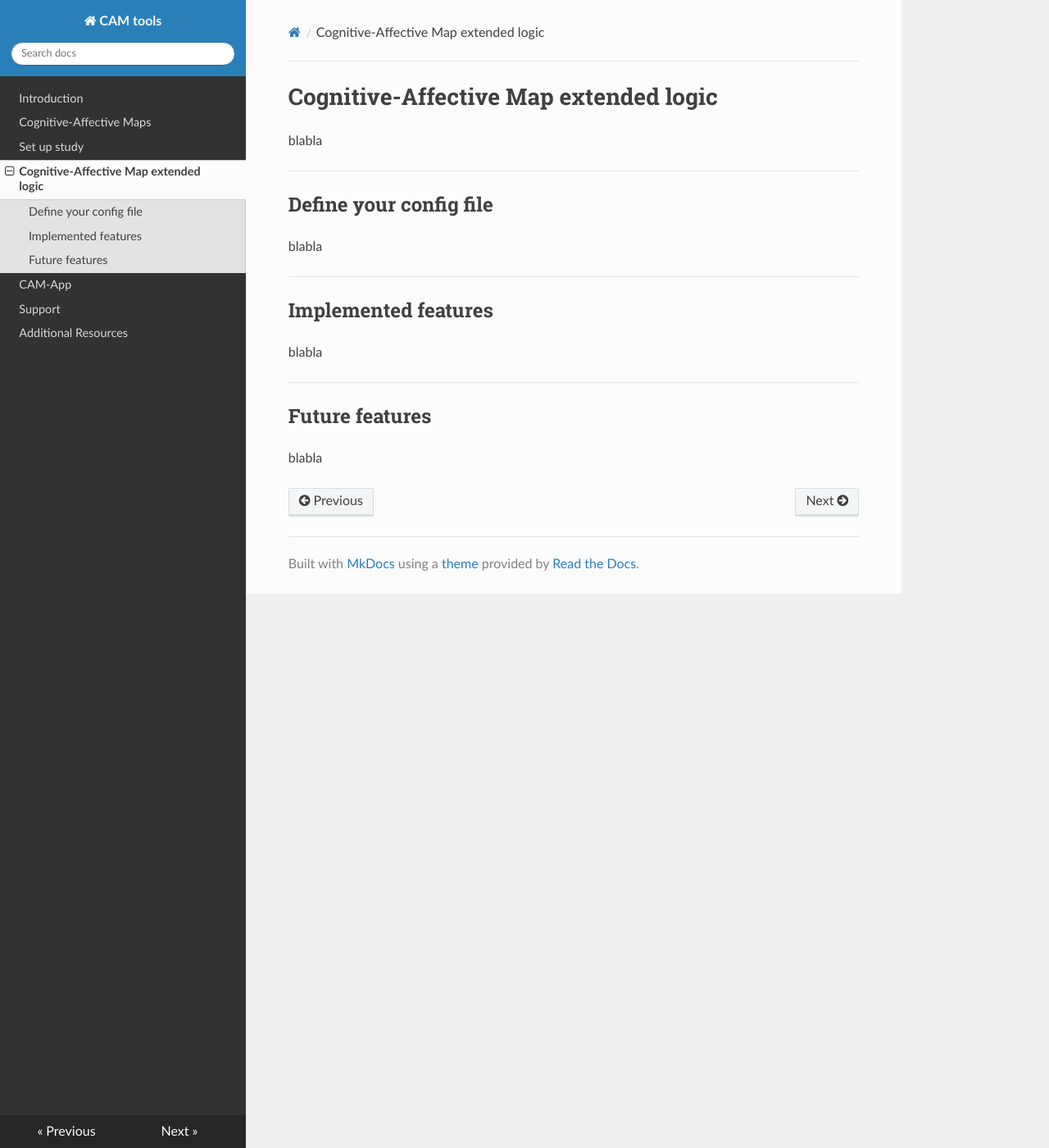
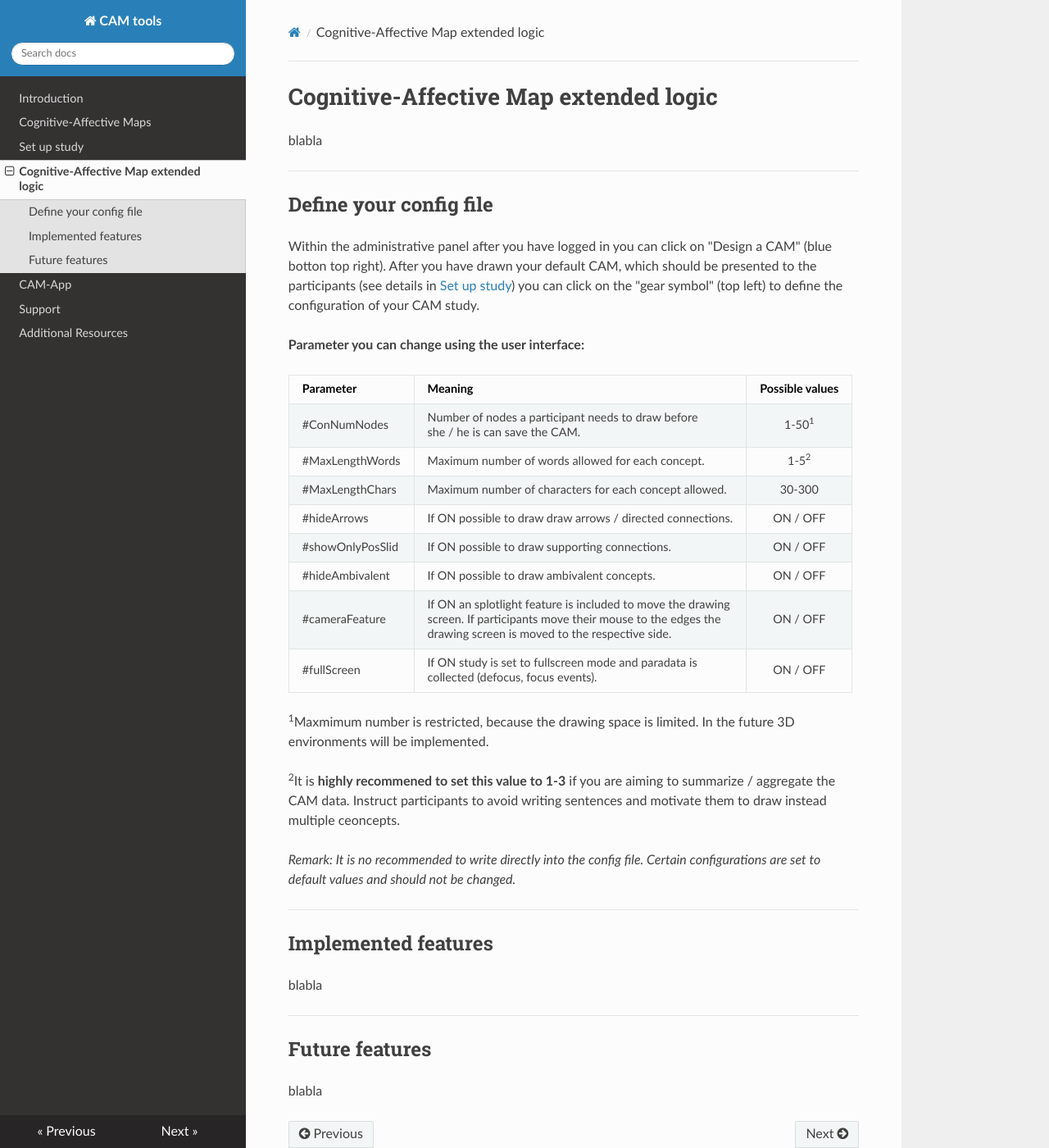
Before and after one commit to FennStatistics/CAMtools_documentation, an MkDocs documentation site: the page built from docs/Cognitive-Affective Map extended logic.md, in a window 1280 px wide and 1400 px high. Shown: the whole window at 82% size. Built offline with MkDocs 1.6.1, drawn with Linux system fonts in a browser that asks for light colours; nearby versions of some CDN libraries.

Commit message:
adjust set up study

```diff
--- a/docs/Cognitive-Affective Map extended logic.md
+++ b/docs/Cognitive-Affective Map extended logic.md
@@ -7,7 +7,29 @@ blabla
 Define your config file
 ------------
 
-blabla
+Within the administrative panel after you have logged in you can click on "Design a CAM" (blue botton top right). After you have drawn your default CAM, which should be presented to the participants (see details in [Set up study](Set up study.md)) you can click on the "gear symbol" (top left) to define the configuration of your CAM study.
+
+
+**Parameter you can change using the user interface:**
+
+| Parameter   |      Meaning      |  Possible values |
+|----------|:-------------|:------:|
+| #ConNumNodes    | Number of nodes a participant needs to draw before <br> she / he is can save the CAM. | 1-50<sup>1</sup> |
+| #MaxLengthWords | Maximum number of words allowed for each concept.   |  1-5<sup>2</sup> |
+| #MaxLengthChars | Maximum number of characters for each concept allowed. | 30-300 |
+| #hideArrows | If ON possible to draw draw arrows / directed connections. | ON / OFF |
+| #showOnlyPosSlid | If ON possible to draw supporting connections. | ON / OFF |
+| #hideAmbivalent | If ON possible to draw ambivalent concepts. | ON / OFF |
+| #cameraFeature | If ON  an splotlight feature is included to move the drawing <br> screen. If participants move their mouse to the edges the <br> drawing screen is moved to the respective side. | ON / OFF |
+| #fullScreen | If ON study is set to fullscreen mode and paradata is <br> collected (defocus, focus events). | ON / OFF |
+
+
+<sup>1</sup>Maxmimum number is restricted, because the drawing space is limited. In the future 3D environments will be implemented.
+
+<sup>2</sup>It is **highly recommened to set this value to 1-3** if you are aiming to summarize / aggregate the CAM data. Instruct participants to avoid writing sentences and motivate them to draw instead multiple ceoncepts.
+
+*Remark: It is no recommended to write directly into the config file. Certain configurations are set to default values and should not be changed.*
+
 
 ***
 Implemented features
```
Also changed, not shown: docs/Set up study.md (+24 -0 lines), docs/media/adminPanel_addExperiment.jpg (added), docs/media/generated_configfile.jpg (added), docs/media/researcher_functionalities_concepts.jpg (added).
